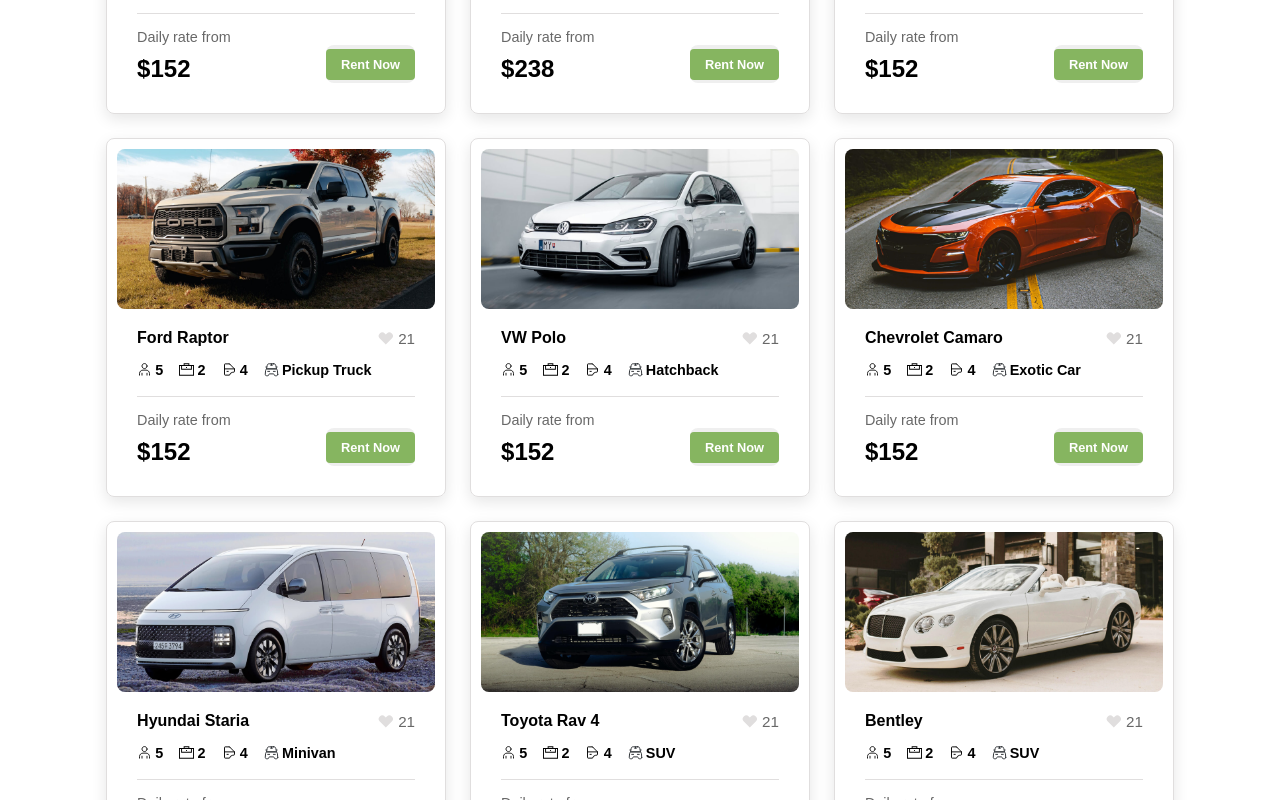
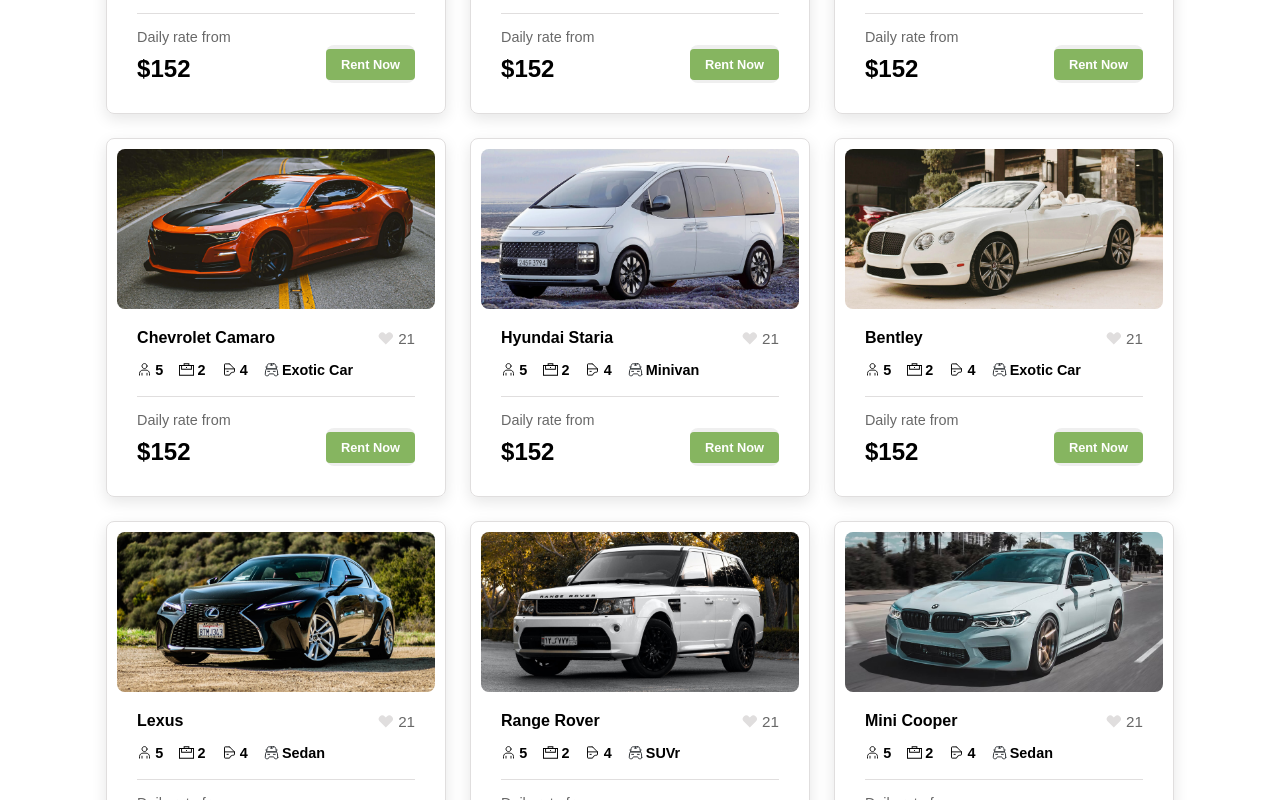
Before and after one commit to Ubongg/car-rental, a Next.js app: page /cars in a window 1280 px wide. Shown: the part 600-1400 px from the top of the page. Built offline with nearby package versions, Linux system fonts and the light colour scheme.

Commit message:
done with car page

```diff
--- a/src/app/cars/page.jsx
+++ b/src/app/cars/page.jsx
@@ -17,12 +17,6 @@ const Cars = () => {
           price="$152"
         />
         <Car
-          body="Hatchback"
-          name="Mini Cooper"
-          img="/assets/car2.jpeg"
-          price="$238"
-        />
-        <Car
           body="Exotic Car"
           name="Ferarri Enzo"
           img="/assets/car3.jpeg"
@@ -32,12 +26,6 @@ const Cars = () => {
           body="Pickup Truck"
           name="Ford Raptor"
           img="/assets/car4.jpeg"
-          price="$152"
-        />
-        <Car
-          body="Hatchback"
-          name="VW Polo"
-          img="/assets/car5.jpeg"
           price="$152"
         />
         <Car
@@ -53,15 +41,14 @@ const Cars = () => {
           price="$152"
         />
         <Car
-          body="SUV"
-          name="Toyota Rav 4"
-          img="/assets/car8.jpeg"
+          body="Exotic Car"
+          name="Bentley"
+          img="/assets/car9.jpeg"
           price="$152"
         />
-        <Car body="SUV" name="Bentley" img="/assets/car9.jpeg" price="$152" />
         <Car body="Sedan" name="Lexus" img="/assets/car10.jpeg" price="$152" />
         <Car
-          body="Exotic Car"
+          body="SUVr"
           name="Range Rover"
           img="/assets/car11.jpeg"
           price="$152"
--- a/src/components/car/Car.jsx
+++ b/src/components/car/Car.jsx
@@ -12,6 +12,8 @@ const Car = ({ body, name, img, price }) => {
   const [decrease, setDecrease] = useState(false);
 
   const likesRef = useRef(null);
+
+  var newName = name.replace(/\s+/g, "-").toLowerCase();
 
   const changeCount = () => {
     if (increase) {
@@ -77,7 +79,7 @@ const Car = ({ body, name, img, price }) => {
           <div className="priceButton">
             <h2>{price}</h2>
             <button>
-              <Link href="/cars">Rent Now</Link>
+              <Link href={`/cars/${newName}`}>Rent Now</Link>
             </button>
           </div>
         </DownText>
```
Also changed, not shown: src/app/cars/[name]/page.jsx (+7 -2 lines).
